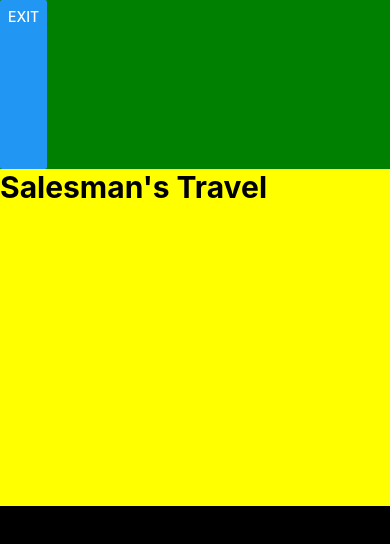
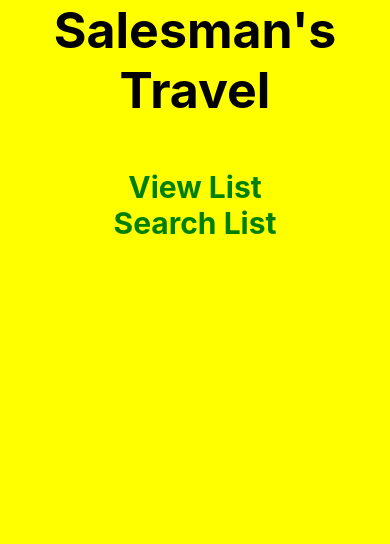
Before and after one commit to richard-remote/Travel, a React Native app: screen / in a window 390 px wide. Shown: the top 544 px of the page. Built offline with nearby package versions, Linux system fonts and the light colour scheme.

Commit message:
Aligned Text Aligned the title, and the View List Option. Also removed the Exit button since it conflicts with design.

```diff
--- a/App.js
+++ b/App.js
@@ -6,8 +6,10 @@ import {Alert, AppRegistry, BackHandler, Button, Platform, StyleSheet, Text, Vie
 //          I added an exit button in the top flexbox
 //
 //5/31/19 - I added bold, black styled text for the title
+
+//6/13/19 - Aligned the Title and View List option and removed the exit button
 //import {createStackNavigator, createAppContainer} from 'react-navigation';
-//My bigtext brings all the code to the yard :)
+
 
 export default class App extends Component {
   _onPressButton(){
@@ -16,19 +18,23 @@ export default class App extends Component {
 
   render() {
     return (
+      /**ooooooo */
+
       <View style= {{flex: 1}}>
-        <View style= {{flex: 1, flexDirection: 'row', backgroundColor: 'green'}}>
-          <Button
-            onPress={this._onPressButton}
-            title='EXIT'
-          />
+        <View style= {{flex: 1, flexDirection: 'row', backgroundColor: 'yellow'}}>
+
+
+          <Text style={{fontSize: 50, fontWeight: 'bold', color: 'black', textAlign: "center"}}>Salesman's Travel</Text>
         </View>
 
         <View style= {{flex: 2, backgroundColor: 'yellow'}}>
-          <Text style={{fontSize: 30, fontWeight: 'bold', color: 'black'}}>Salesman's Travel</Text>
+
+          <Text style={{fontSize: 30, fontWeight: 'bold', color: 'green', textAlign: "center"}}>View List</Text>
+          <Text style={{fontSize: 30, fontWeight: 'bold', color: 'green', textAlign: 'center'}}>Search List</Text>
         </View>
-        <View style= {{flex: 2, backgroundColor: 'black'}}></View>
+        <View style= {{flex: 2, backgroundColor: 'yellow'}}></View>
       </View>
+
     );
   }
 }
```
Also changed, not shown: App_wtf.js (renamed from App_OLD.js), 6 other files (tests, documents, lock files or other folders).
